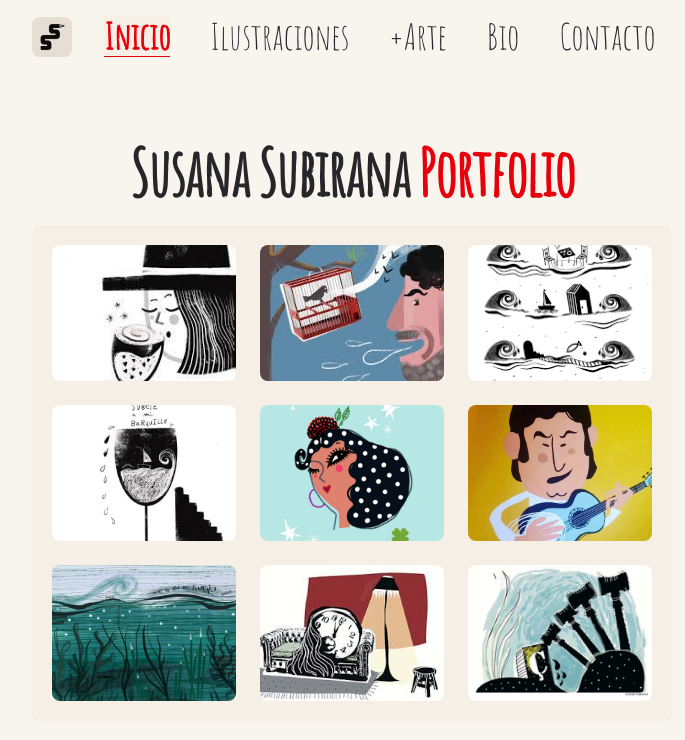
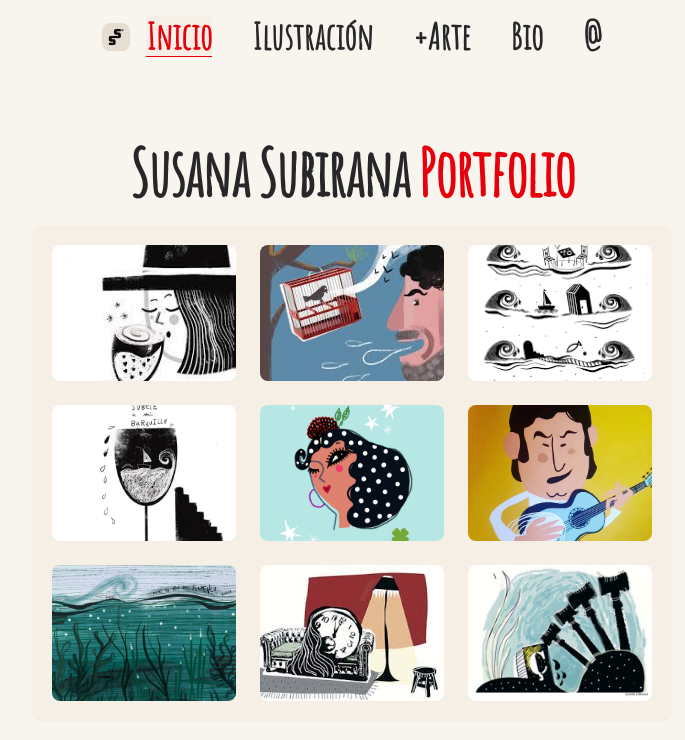
Before and after one commit to dabocher/su_portfolio, a Next.js app: page / in a window 1280 px wide. Shown: the top 740 px of the page, without its empty margins (288-973 px from the left). Built offline with nearby package versions, Linux system fonts and the light colour scheme.

Commit message:
Redefine gap into header and links and change some links in navbar

```diff
--- a/app/components/Header.tsx
+++ b/app/components/Header.tsx
@@ -5,13 +5,13 @@ import Link from "next/dist/client/link";
 const Header = () => {
   return (
     <header className="w-full  flex items-center gap-2 sm:gap-4 justify-center">
-      <Link href="/bio" className="bg-[#e6ded2] rounded-lg p-1 ">
+      <Link href="/bio" className="bg-[#e6ded2] rounded-lg p-1  ">
         <Image
           src="/images/home/susulogo.webp"
           alt="Logo Susana Subirana"
-          width={32}
-          height={32}
-          className="rounded-lg object-cover"
+          width={20}
+          height={20}
+          className="rounded-lg object-cover "
         />
       </Link>
       <NavBar />
--- a/app/components/NavBar.tsx
+++ b/app/components/NavBar.tsx
@@ -2,7 +2,7 @@ import Link from "next/link";
 import { NavLinks } from "./NavLinks";
 const NavBar = () => {
   return (
-    <nav className="flex items-center justify-center p-4 text-2xl md:text-4xl font-sans">
+    <nav className="flex items-center justify-center py-2 sm:py-4  text-xl md:text-4xl font-sans font-semibold">
       <NavLinks />
     </nav>
   );
--- a/app/components/NavLinks.tsx
+++ b/app/components/NavLinks.tsx
@@ -5,10 +5,10 @@ import { usePathname } from "next/navigation";
 
 const links = [
   { href: "/", label: "Inicio" },
-  { href: "/ilustraciones", label: "Ilustraciones" },
+  { href: "/ilustraciones", label: "Ilustración" },
   { href: "/arte", label: "+Arte" },
   { href: "/bio", label: "Bio" },
-  { href: "/contacto", label: "Contacto" },
+  { href: "/contacto", label: "@" },
 ];
 
 export const NavLinks = () => {
```
